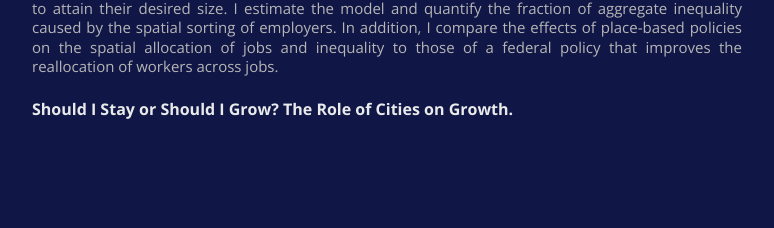
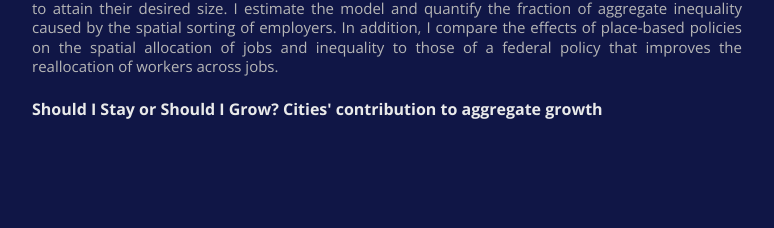
Before and after one commit to HugoLhuillier/hugolhuillier.github.io, a Jekyll site: the page built from research.html, in a window 1280 px wide. Shown: the part 1228-1456 px from the top of the page, without its empty margins (253-1027 px from the left). Built offline with Jekyll 4.4.1, drawn with Linux system fonts in a browser that asks for light colours; nearby versions of some CDN libraries; comment, search, counter and statistics services are not loaded.

Commit message:
:recycle: small modif on jmp title

```diff
--- a/research.html
+++ b/research.html
@@ -21,4 +21,5 @@ R&R, <i>Journal of Political Economy</i>. <a href="https://www.nber.org/papers/w
 
 <h6><u>Abstract</u>: Cities and jobs go hand-to-hand in explaining wage inequality as the dispersion in worker rents depends on the competition faced by employers, an intrinsically local feature. To study this local root of wage inequality, I document three novel facts. First, high-paying jobs are concentrated in a few cities while low-paying jobs are present everywhere. Second, local search frictions generate city-specific job ladders, and the concentration of high-paying jobs in unequal places render those ladders steeper. Lastly, high-paying jobs are segregated in the locations with larger firm-size wage premia. To rationalize these facts, I contribute a framework of employer sorting in frictional local labor markets. Positive assortative matching prevails: productive jobs are located in larger cities, their higher willingness-to-pay lead to fiercer local competition, and productive employers must offer high wages to attain their desired size. I estimate the model and quantify the fraction of aggregate inequality caused by the spatial sorting of employers. In addition, I compare the effects of place-based policies on the spatial allocation of jobs and inequality to those of a federal policy that improves the reallocation of workers across jobs.  </h6>
 
-<b>Should I Stay or Should I Grow? The Role of Cities on Growth. </b></p>
+<b>Should I Stay or Should I Grow? Cities' contribution to aggregate growth </b></p>
+<!-- Individual Learning, Cities and Aggregate Growth -->
```
